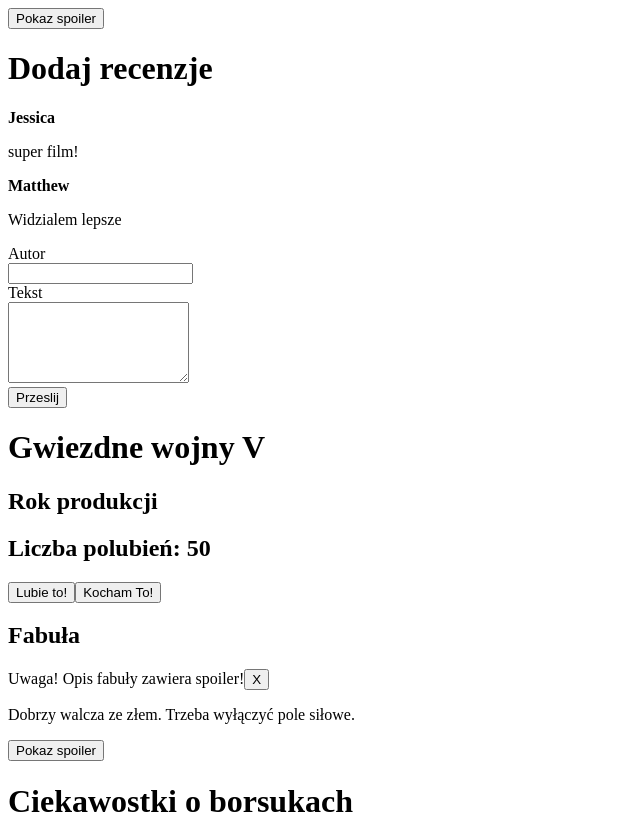
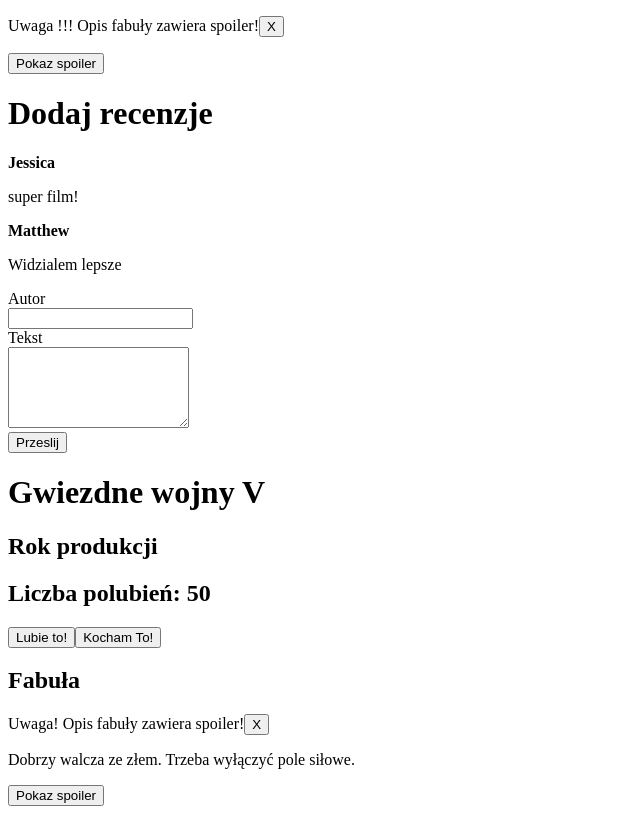
Before and after one commit to Marcin-podgorski93/Task_ZrozumiecReact, a React (Vite) app in the folder zrozumiec-react/: page / in a window 1280 px wide. Shown: the top 814 px of the page, without its empty margins (0-640 px from the left). Built offline with nearby package versions, Linux system fonts and the light colour scheme.

Commit message:
added button to spoiler

```diff
--- a/zrozumiec-react/src/App.jsx
+++ b/zrozumiec-react/src/App.jsx
@@ -22,6 +22,7 @@
 ];
 
 function App() {
+  const [isWarning, setWarning] = useState(true);
   const [isSpoilerShow, setSpoilerShow] = useState(false);
   const [isButtonShown, setButtonShown] = useState(true);
   const [name, setName] = useState("Jan");
@@ -88,6 +89,12 @@
 
   return (
     <>
+      {isWarning && (
+        <p>
+          Uwaga !!! Opis fabuły zawiera spoiler!
+          <button>X</button>
+        </p>
+      )}
       {isButtonShown && <button onClick={handleButton}>Pokaz spoiler</button>}
       {isSpoilerShow && <p>Anglia wygrala z Holandia</p>}
       <Form2 />
```
